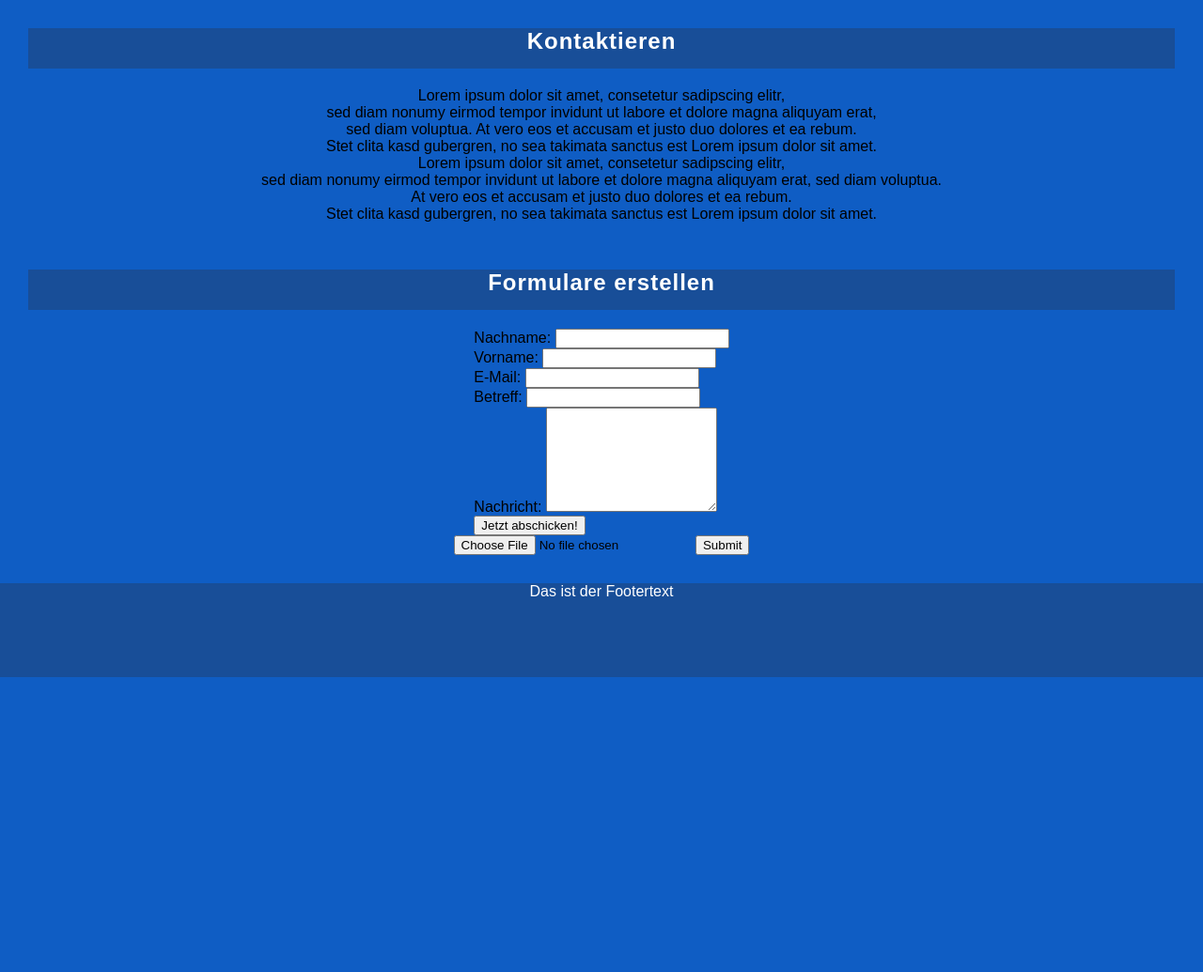
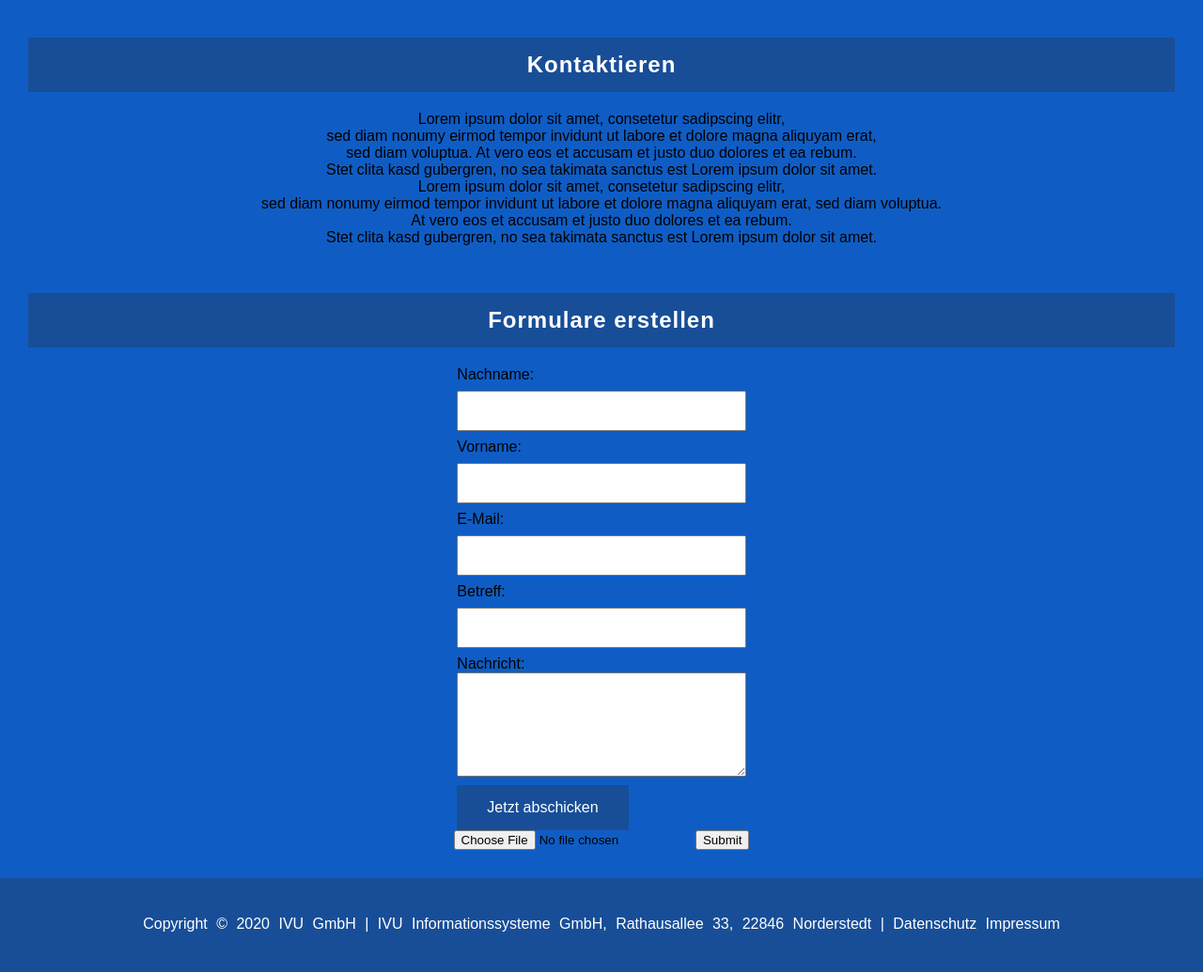
Before and after one commit to peaceable1887/PeaceableMedia, a PHP site: page /index.php?_ijt=contact in a window 1280 px wide. Shown: the part 252-1287 px from the top of the page at 94% size. Before the commit the page ends 973 px from the top, so only its background shows below. Run offline with PHP 8.4, Linux system fonts and the light colour scheme; data that the repository does not hold is empty.

Commit message:
weitere Änderungen gemacht

```diff
--- a/public/css/contact.css
+++ b/public/css/contact.css
@@ -13,9 +13,38 @@
     align-items: center;
     justify-content: center;
 }
-#contact button
+input[type=text],input[type=email]
 {
-
+    width: 100%;
+    padding: 12px 20px;
+    margin: 8px 0;
+    box-sizing: border-box;
+}
+textarea
+{
+    resize: vertical;
+    width: 100%;
+    min-height: 100px;
+    max-height: 250px;
+    box-sizing: border-box;
+}
+button
+{
+    font-family: var(--fontfamily-global);
+    background-color: var(--color-background-button);
+    border: none;
+    color: white;
+    padding: 15px 32px;
+    text-align: center;
+    text-decoration: none;
+    display: inline-block;
+    font-size: 16px;
+    margin-top: 5px;
+}
+button:hover
+{
+    color: black;
+    background: white;
 }
 #upload
 {
--- a/public/css/globalColor.css
+++ b/public/css/globalColor.css
@@ -11,6 +11,7 @@
     --color-background-main: #0f5dc4;
     --div-background-color: #0f5dc4;
     --color-background-footer: #184e98;
+    --color-background-button: #184e98 ;
 
     /* Globale Schriftarten */
     --fontfamily-global: Copperplate, Papyrus, fantasy;
--- a/public/css/slider.css
+++ b/public/css/slider.css
@@ -18,6 +18,7 @@
     color: white;
     background: #0f5dc4;
     padding: 20px;
+    border-top: solid 2px white;
 }
 .prev, .next {
     color: white;
--- a/public/css/style.css
+++ b/public/css/style.css
@@ -17,6 +17,20 @@ h1
     justify-content: center;
     color: white;
     letter-spacing: 1px;
+    padding-bottom: 15px;
+}
+h4
+{
+    background: var(--color-background-header) ;
+    font-size: 24px;
+    list-style: none;
+    margin-top: 10px;
+    margin-bottom: 10px;
+    display: flex;
+    justify-content: center;
+    color: white;
+    letter-spacing: 1px;
+    padding-top: 15px;
     padding-bottom: 15px;
 }
 a
@@ -88,6 +102,12 @@ footer
     bottom:0;
     text-align: center;
 }
+footer p
+{
+    padding-top: 40px;
+    word-spacing: 5px;
+
+}
 
 @media all and(max-width: 1000px)
 {
--- a/public/php/aboutMe.php
+++ b/public/php/aboutMe.php
@@ -1,4 +1,4 @@
-<h1>Über Mich</h1>
+<h4>Über Mich</h4>
 <div class="textAboutMe">
     <p>Lorem ipsum dolor sit amet, consetetur sadipscing elitr,<br>
     sed diam nonumy eirmod tempor invidunt ut labore et dolore magna aliquyam erat,<br>
--- a/public/php/contact.php
+++ b/public/php/contact.php
@@ -1,4 +1,4 @@
-<h1>Kontaktieren</h1>
+<h4>Kontaktieren</h4>
 <div class="textContact">
     <p>Lorem ipsum dolor sit amet, consetetur sadipscing elitr,<br>
         sed diam nonumy eirmod tempor invidunt ut labore et dolore magna aliquyam erat,<br>
@@ -10,7 +10,7 @@
         Stet clita kasd gubergren, no sea takimata sanctus est Lorem ipsum dolor sit amet.</p>
 </div>
 
-<h1>Formulare erstellen</h1>
+<h4>Formulare erstellen</h4>
 <div id="contact">
     <form action="index.php?_ijt=contact" method="post">
         <label>Nachname:</label>
@@ -23,7 +23,7 @@
         <input type="text" name="betreff" required> <br>
         <label>Nachricht:</label>
         <textarea rows="7" name="nachricht" required></textarea> <br>
-        <button name="submit" type="submit">Jetzt abschicken!</button>
+        <button name="submit" type="submit">Jetzt abschicken</button>
     </form>
 </div>
 <?php
--- a/public/php/footer.php
+++ b/public/php/footer.php
@@ -1,3 +1,3 @@
 <footer>
-    <p>Das ist der Footertext</p>
+    <p>Copyright © 2020 IVU GmbH | IVU Informationssysteme GmbH, Rathausallee 33, 22846 Norderstedt | Datenschutz Impressum</p>
 </footer>
```
Also changed, not shown: public/php/media.php (+19 -4 lines).
